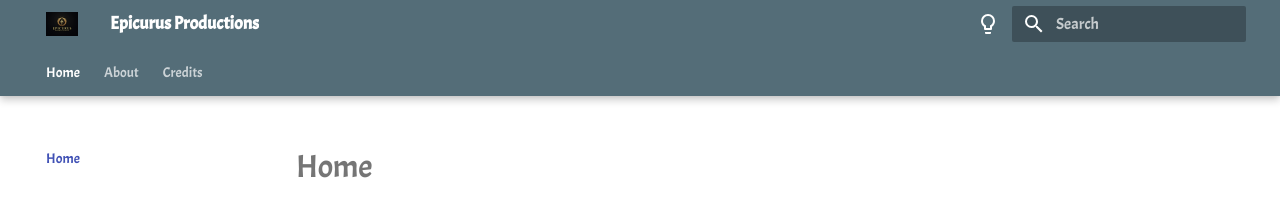
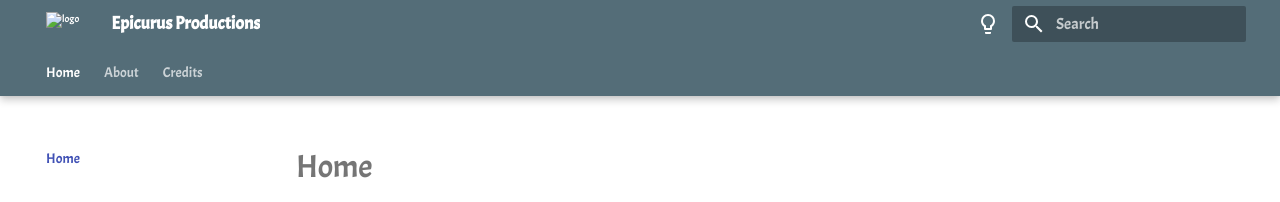
Before and after one commit to gamefreakcabe/solomons-arboretum, an MkDocs documentation site: the page built from docs/index.md, in a window 1280 px wide. Shown: the top 202 px of the page. Built offline with MkDocs 1.6.1 and Material for MkDocs 9.7.7, drawn with Linux system fonts in a browser that asks for light colours.

Commit message:
Update mkdocs.yml

```diff
--- a/mkdocs.yml
+++ b/mkdocs.yml
@@ -4,7 +4,7 @@ theme:
   name: material
   font:
     text: Acme
-  logo: static/logo.jpeg
+  logo: /logo.jpeg
   favicon: static/logo.jpeg
 
   features:
```
